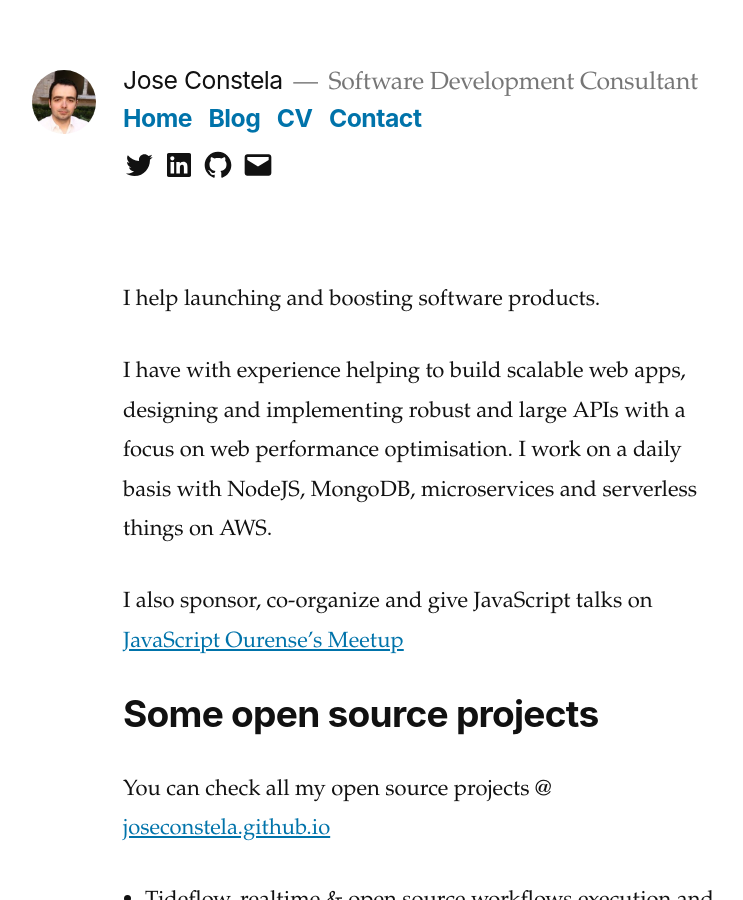
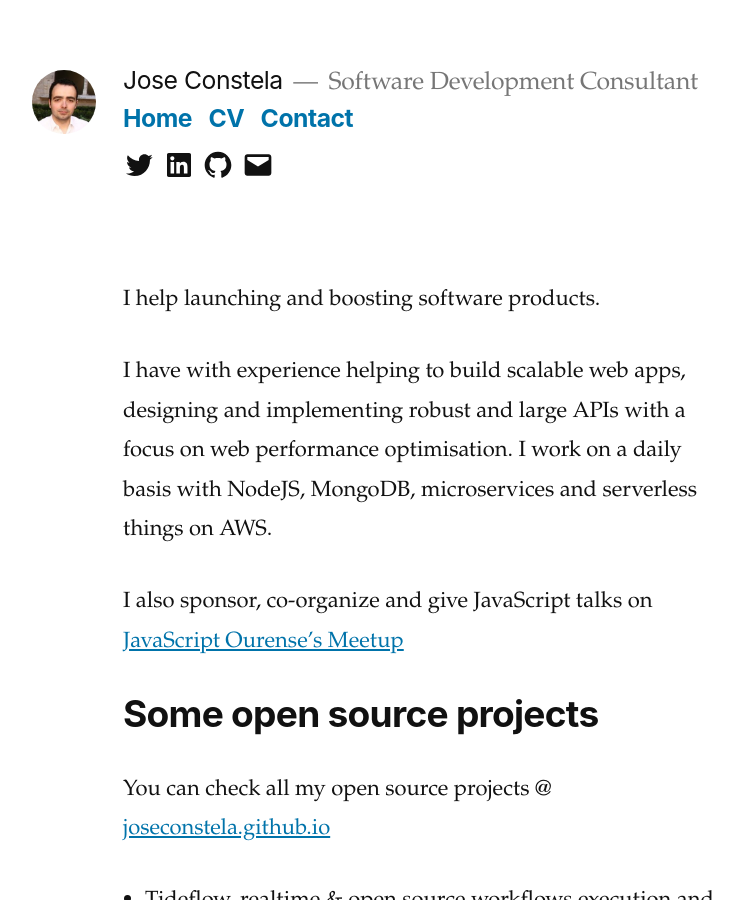
Before and after one commit to joseconstela/joseconstela.github.io, a Jekyll site: the page built from index.md, in a window 1280 px wide and 900 px high. Shown: the whole window, without its empty margins (65-808 px from the left). Built offline with Jekyll 4.4.1, drawn with Linux system fonts in a browser that asks for light colours.

Commit message:
Update header.html

```diff
--- a/_includes/header.html
+++ b/_includes/header.html
@@ -17,8 +17,8 @@
             <li id="menu-item-22"
               class="menu-item menu-item-type-custom menu-item-object-custom current-menu-item current_page_item menu-item-22">
               <a href="/" aria-current="page">Home</a></li>
-            <li id="menu-item-224" class="menu-item menu-item-type-post_type menu-item-object-page menu-item-224"><a
-                href="/blog/">Blog</a></li>
+            <!-- <li id="menu-item-224" class="menu-item menu-item-type-post_type menu-item-object-page menu-item-224"><a
+                href="/blog/">Blog</a></li> -->
             <li id="menu-item-25" class="menu-item menu-item-type-custom menu-item-object-custom menu-item-25"><a
                 href="/files/Jose-Constela-CV-joseconstela.com_.pdf">CV</a></li>
             <li id="menu-item-26" class="menu-item menu-item-type-custom menu-item-object-custom menu-item-26"><a
```
